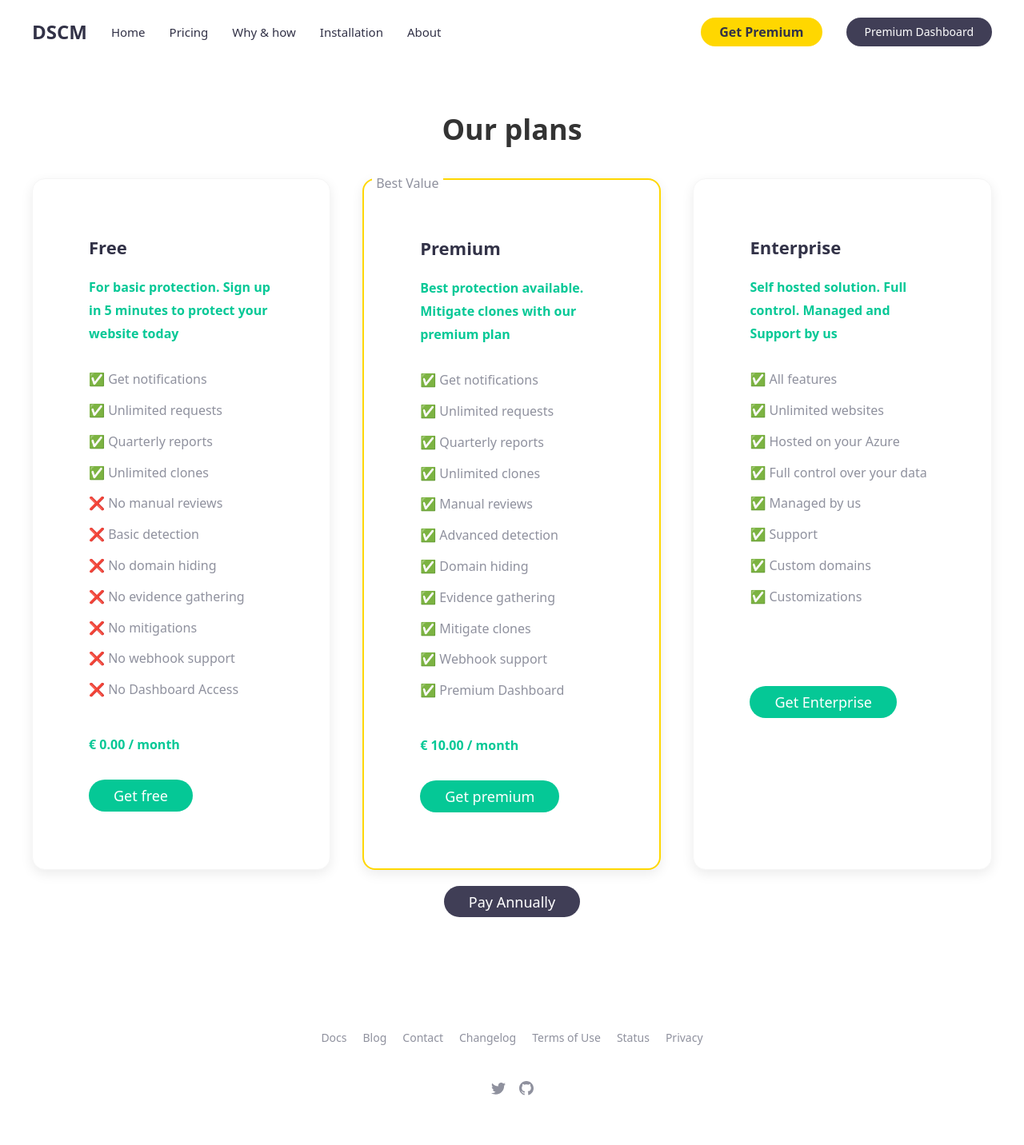
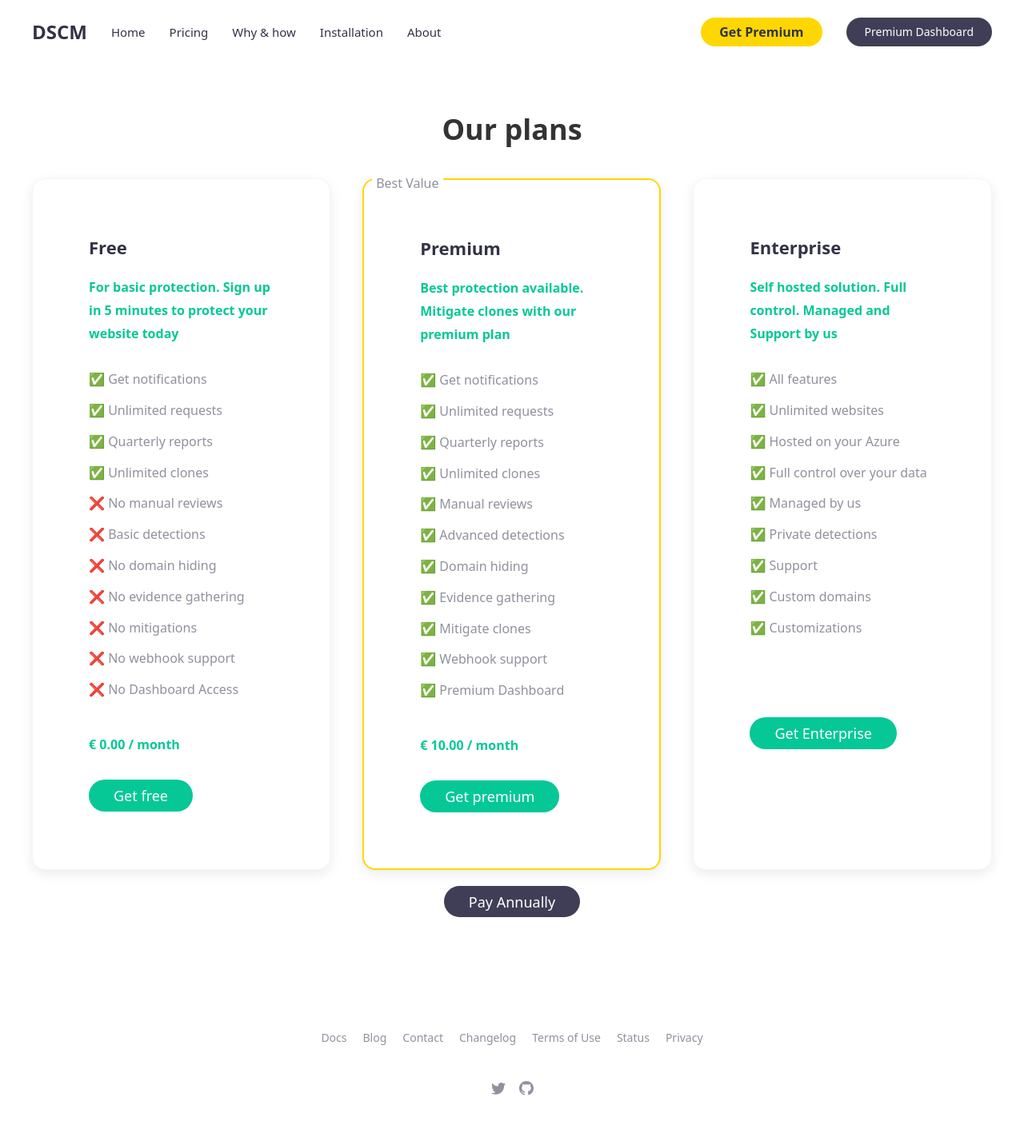
Before and after one commit to didsomeonecloneme/didsomeonecloneme.github.io, a Jekyll site: the page built from pages/pricing.md, in a window 1280 px wide. Shown: the whole page at 80% size. Built offline with Jekyll 4.4.1, drawn with Linux system fonts in a browser that asks for light colours.

Commit message:
Update pricing_plans.yml

```diff
--- a/_data/pricing_plans.yml
+++ b/_data/pricing_plans.yml
@@ -13,7 +13,7 @@
     - name: ✅ Unlimited clones
       link: /docs/clones
     - name: ❌ No manual reviews
-    - name: ❌ Basic detection
+    - name: ❌ Basic detections
     - name: ❌ No domain hiding
     - name: ❌ No evidence gathering
     - name: ❌ No mitigations
@@ -35,7 +35,7 @@
       link: /docs/clones
     - name: ✅ Manual reviews
       link: /docs/reviews
-    - name: ✅ Advanced detection
+    - name: ✅ Advanced detections
       link: /docs/detections
     - name: ✅ Domain hiding
       link: /docs/domainhiding
@@ -59,6 +59,8 @@
     - name: ✅ Hosted on your Azure
     - name: ✅ Full control over your data
     - name: ✅ Managed by us
+    - name: ✅ Private detections
+      link: /docs/detections
     - name: ✅ Support
     - name: ✅ Custom domains
     - name: ✅ Customizations
```
